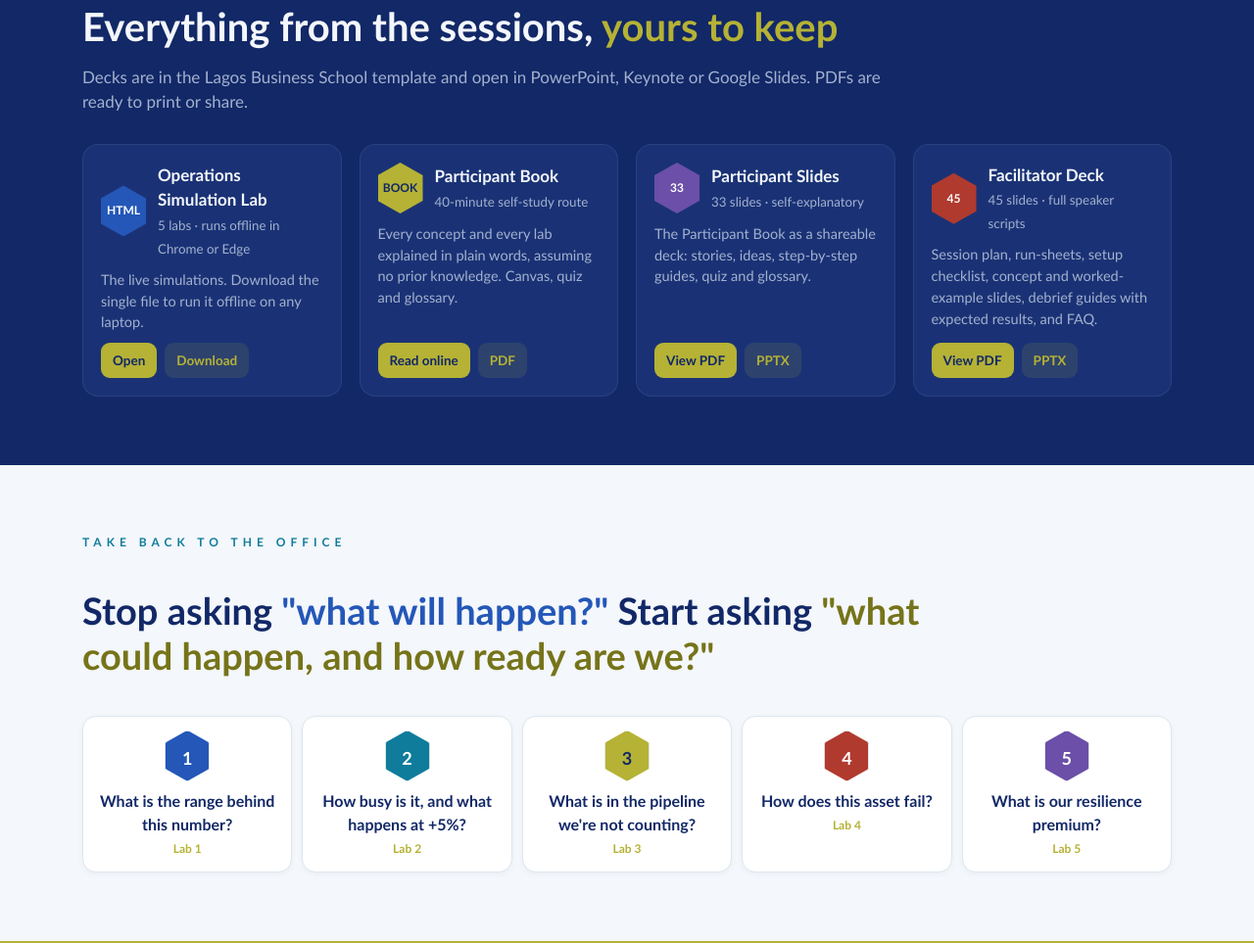
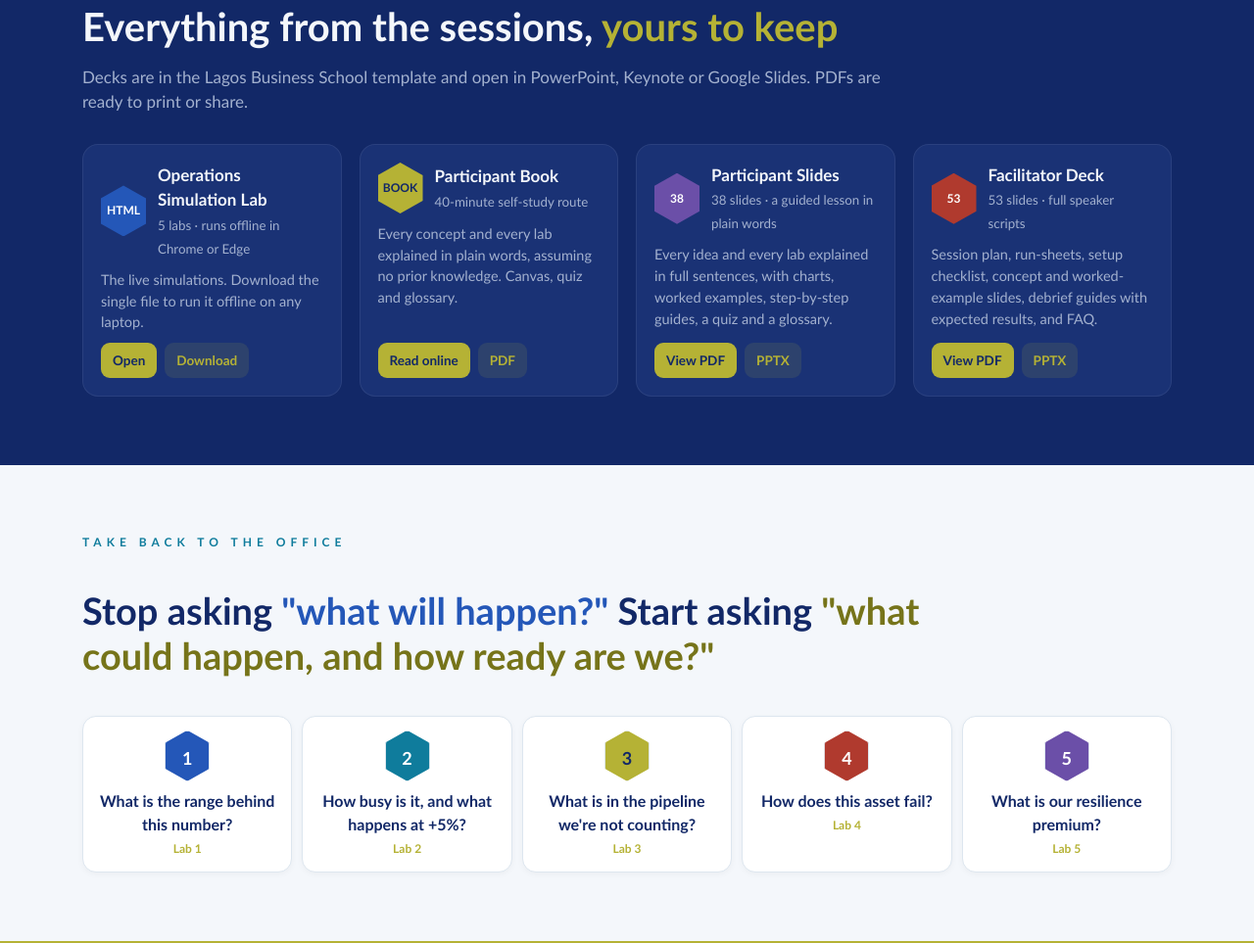
Before and after one commit to adibongo/dacmo-operations-analytics, a plain HTML site: page index.html in a window 1280 px wide. Shown: the part 4371-5334 px from the top of the page at 98% size. Drawn offline with Linux system fonts and the light colour scheme.

Commit message:
Rewrite decks in a human, explanatory voice; facilitator 53 slides, participant 38
Co-Authored-By: Claude Opus 5.5 <noreply@anthropic.com>
Claude-Session: https://claude.ai/code/session_01Wkstr9NQ12P78aBG1BbKR3

```diff
--- a/index.html
+++ b/index.html
@@ -243,8 +243,8 @@ footer .wrap div{flex:1;min-width:260px}
   <div class="dl">
    <div class="file reveal" style="--c:#2457B8"><div class="top"><div class="hx">HTML</div><div><h4>Operations Simulation Lab</h4><small>5 labs · runs offline in Chrome or Edge</small></div></div><p>The live simulations. Download the single file to run it offline on any laptop.</p><div class="acts"><a href="lab/">Open</a><a href="downloads/DACMO-Operations-Simulation-Lab.html" download>Download</a></div></div>
    <div class="file reveal" style="--c:#B5B235"><div class="top"><div class="hx" style="color:#122867">BOOK</div><div><h4>Participant Book</h4><small>40-minute self-study route</small></div></div><p>Every concept and every lab explained in plain words, assuming no prior knowledge. Canvas, quiz and glossary.</p><div class="acts"><a href="book/">Read online</a><a href="downloads/DACMO-Participant-Book.pdf" download>PDF</a></div></div>
-   <div class="file reveal" style="--c:#6B4FA8"><div class="top"><div class="hx">33</div><div><h4>Participant Slides</h4><small>33 slides · self-explanatory</small></div></div><p>The Participant Book as a shareable deck: stories, ideas, step-by-step guides, quiz and glossary.</p><div class="acts"><a href="downloads/DACMO-Participant-Slides.pdf">View PDF</a><a href="downloads/DACMO-Participant-Slides.pptx" download>PPTX</a></div></div>
-   <div class="file reveal" style="--c:#B03A2E"><div class="top"><div class="hx">45</div><div><h4>Facilitator Deck</h4><small>45 slides · full speaker scripts</small></div></div><p>Session plan, run-sheets, setup checklist, concept and worked-example slides, debrief guides with expected results, and FAQ.</p><div class="acts"><a href="downloads/DACMO-Analytics-for-Operations.pdf">View PDF</a><a href="downloads/DACMO-Analytics-for-Operations.pptx" download>PPTX</a></div></div>
+   <div class="file reveal" style="--c:#6B4FA8"><div class="top"><div class="hx">38</div><div><h4>Participant Slides</h4><small>38 slides · a guided lesson in plain words</small></div></div><p>Every idea and every lab explained in full sentences, with charts, worked examples, step-by-step guides, a quiz and a glossary.</p><div class="acts"><a href="downloads/DACMO-Participant-Slides.pdf">View PDF</a><a href="downloads/DACMO-Participant-Slides.pptx" download>PPTX</a></div></div>
+   <div class="file reveal" style="--c:#B03A2E"><div class="top"><div class="hx">53</div><div><h4>Facilitator Deck</h4><small>53 slides · full speaker scripts</small></div></div><p>Session plan, run-sheets, setup checklist, concept and worked-example slides, debrief guides with expected results, and FAQ.</p><div class="acts"><a href="downloads/DACMO-Analytics-for-Operations.pdf">View PDF</a><a href="downloads/DACMO-Analytics-for-Operations.pptx" download>PPTX</a></div></div>
   </div>
  </div>
 </section>
```
Also changed, not shown: 5 other files.
